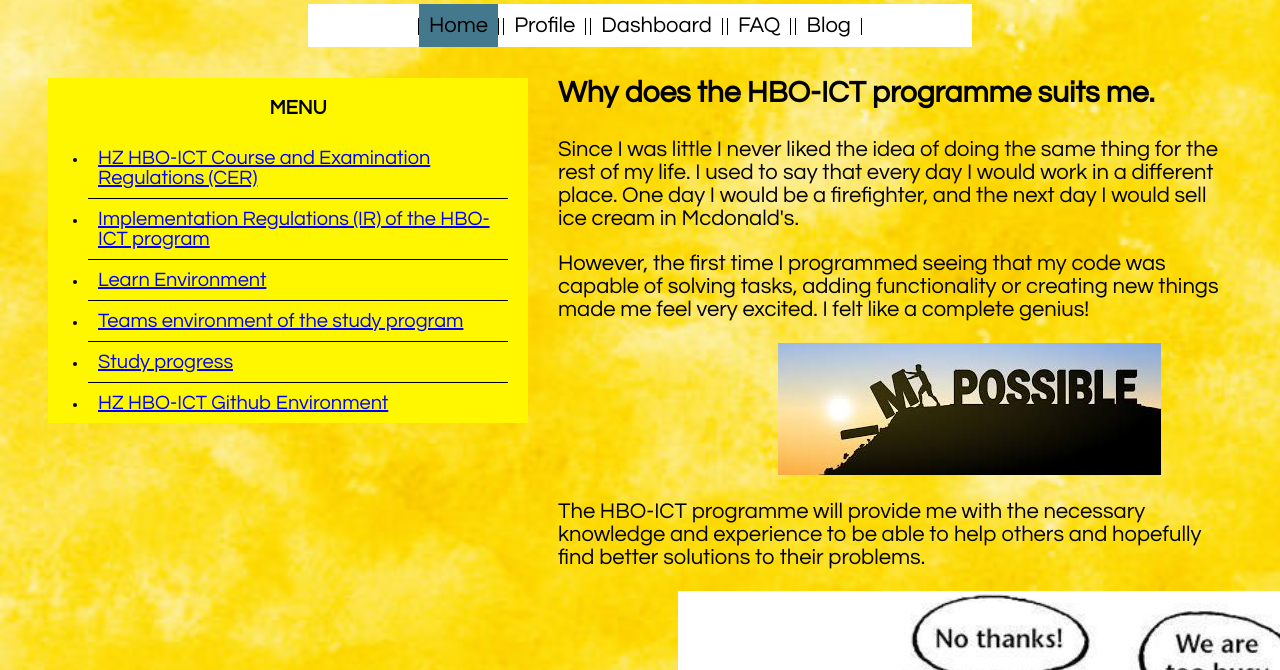
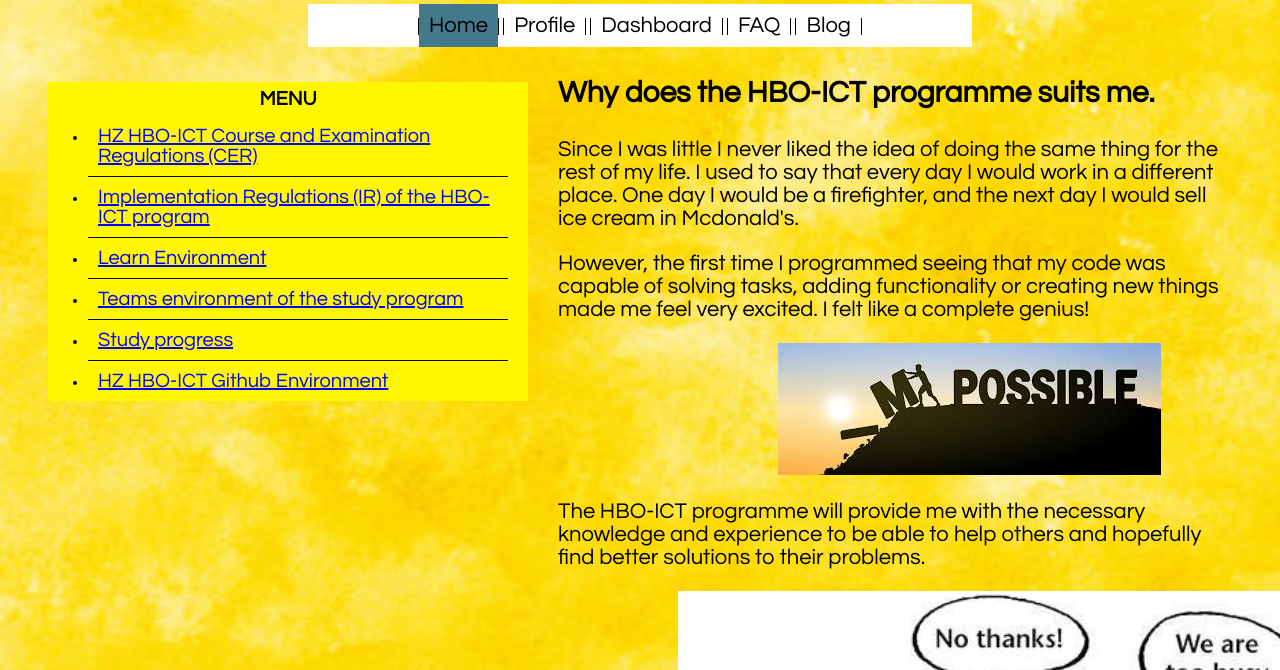
Before and after one commit to anafaraco01/anafaraco01.github.io, a plain HTML site: page index.html in a window 1280 px wide. Shown: the part 130-800 px from the top of the page. Drawn offline with Linux system fonts and the light colour scheme.

Commit message:
feedback

```diff
--- a/css/index.css
+++ b/css/index.css
@@ -9,7 +9,7 @@ body{
     float: right;
 }
 
-ul.aside{
+ul.aside, .aside-title{
     background-color: rgb(255, 247, 0);
 }
 
--- a/css/style.css
+++ b/css/style.css
@@ -60,12 +60,17 @@ main, a.nav, footer,h1, pre{
 ul.aside{
     overflow: auto;
     padding-right: 20px;
+    margin-top: 0;
 }
 
 .aside-title{
     font-weight: bold;
     font-size: 20px;
     text-align: center;
+    padding-top: 7px;
+    padding-bottom: 7px;
+    margin-bottom: 0;
+
 }
 
 aside{
--- a/index.html
+++ b/index.html
@@ -29,8 +29,8 @@
 
     <main>
       <aside>
+        <p class="aside-title">MENU</p>
         <ul class="aside">
-          <p class="aside-title">MENU</p>
           <li class="aside" id="link-border"><a class="aside" href="https://hz.nl/uploads/documents/1.4-Over-de-HZ/1.4.3.-Regelingen-en-documenten/EN/6.-Regulations-Study-Programmes/CER-HZ-Bachelor-full-time-2022-2023-DEF-June-13.pdf" target="_blank">HZ HBO-ICT Course and Examination Regulations (CER)</a></li>
           <li class="aside" id="link-border"><a class="aside" href="https://hz.nl/uploads/documents/1.4-Over-de-HZ/1.4.3.-Regelingen-en-documenten/OERS/2022-2023/IR-CER-HZ-B-HBO-ICT-full-time-2022-2023-DEF.pdf" target="_blank">Implementation Regulations (IR) of the HBO-ICT program</a></li>
           <li class="aside" id="link-border"><a class="aside" href="https://learn.hz.nl/my/" target="_blank">Learn Environment</a></li>
```
Also changed, not shown: pages/blog.html (+1 -1 lines), pages/dashboard.html (+2 -3 lines), pages/faq.html (+1 -1 lines), pages/profile.html (+3 -3 lines).
